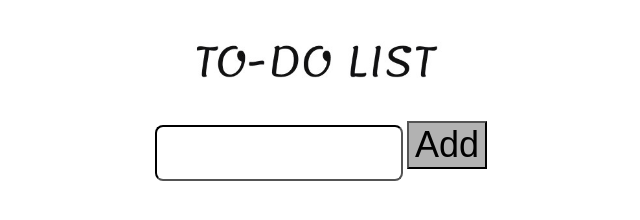
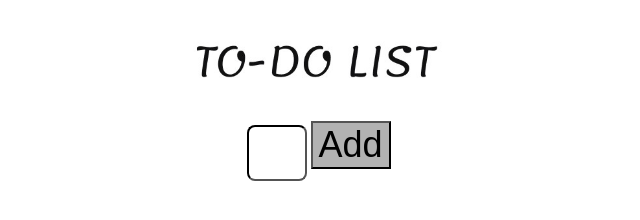
Before and after one commit to birukshegute/ALX_maze_project, a plain HTML site: page index.html in a window 1280 px wide. Shown: the whole page, without its empty margins (321-961 px from the left). Drawn offline with Linux system fonts and the light colour scheme.

Commit message:
trying again to add add to input box

```diff
--- a/index.html
+++ b/index.html
@@ -11,9 +11,10 @@
         <img src="images/icon.jpg">
         <br>
         <br>
-        <div class = "wrapper"></div>
+        <div class = "wrapper">
         <input type="text" id="Box" name="Box">
         <button type="submit" id="Add">Add</button>
       </div>
+      </div>
 </body>
 </html>
```
